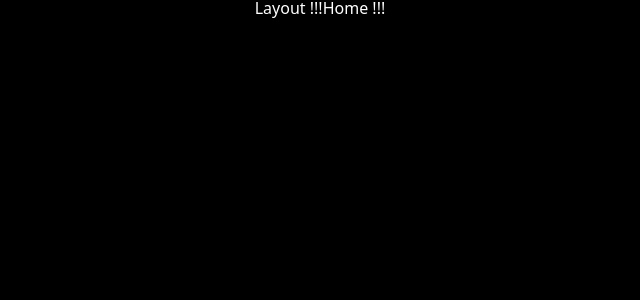
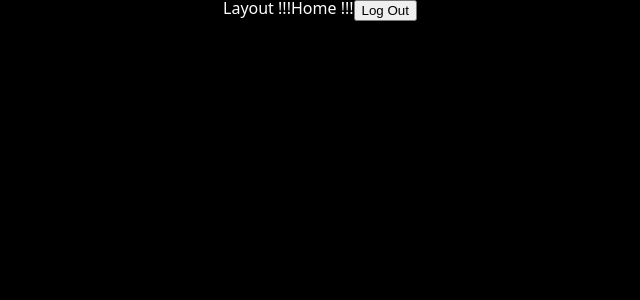
Before and after one commit to bohyeon7/twitter-reloaded, a React (Vite) app: page / in a window 1280 px wide. Shown: the top 300 px of the page, without its empty margins (320-960 px from the left). Built offline with nearby package versions, Linux system fonts and the light colour scheme; no server answers; sample sign-in values are in the browser's storage.

Commit message:
Protected Route

```diff
--- a/src/App.tsx
+++ b/src/App.tsx
@@ -9,12 +9,16 @@ import reset from "styled-reset";
 import { useEffect, useState } from "react";
 import LoadingScreen from "./components/loading-screen";
 import { auth } from "./firebase";
+import ProtectedRoute from "./components/protected-route";
 
 const router = createBrowserRouter([
   {
     path: "/",
-    element: <Layout />
-    ,
+    element: (
+      <ProtectedRoute>
+        <Layout />
+      </ProtectedRoute>
+    ),
     children: [
       {
         path: "",
@@ -49,7 +53,7 @@ const GlobalStyles = createGlobalStyle`
 `;
 
 const Wrapper = styled.div`
-  height: 100vh;
+  height: 100%;
   display: flex;
   justify-content: center;
 `;
--- /dev/null
+++ b/src/components/protected-route.tsx
@@ -0,0 +1,16 @@
+import { Navigate } from "react-router-dom";
+import { auth } from "../firebase";
+
+// Firebase 에 유저정보를 요청
+export default function ProtectedRoute({
+  children,
+}: {
+  children: React.ReactNode;
+}) {
+  const user = auth.currentUser;
+  if (user === null) {
+    return <Navigate to="/login" />;
+  }
+
+  return children;
+}
--- a/src/routes/home.tsx
+++ b/src/routes/home.tsx
@@ -1,7 +1,13 @@
+import { auth } from "../firebase"
+
 export default function Home() {
+  const logOut = () => {
+    auth.signOut();
+  }
   return (
     <>
       <h1>Home !!!</h1>
+      <button onClick={logOut}>Log Out</button>
     </>
   )
 }
```
